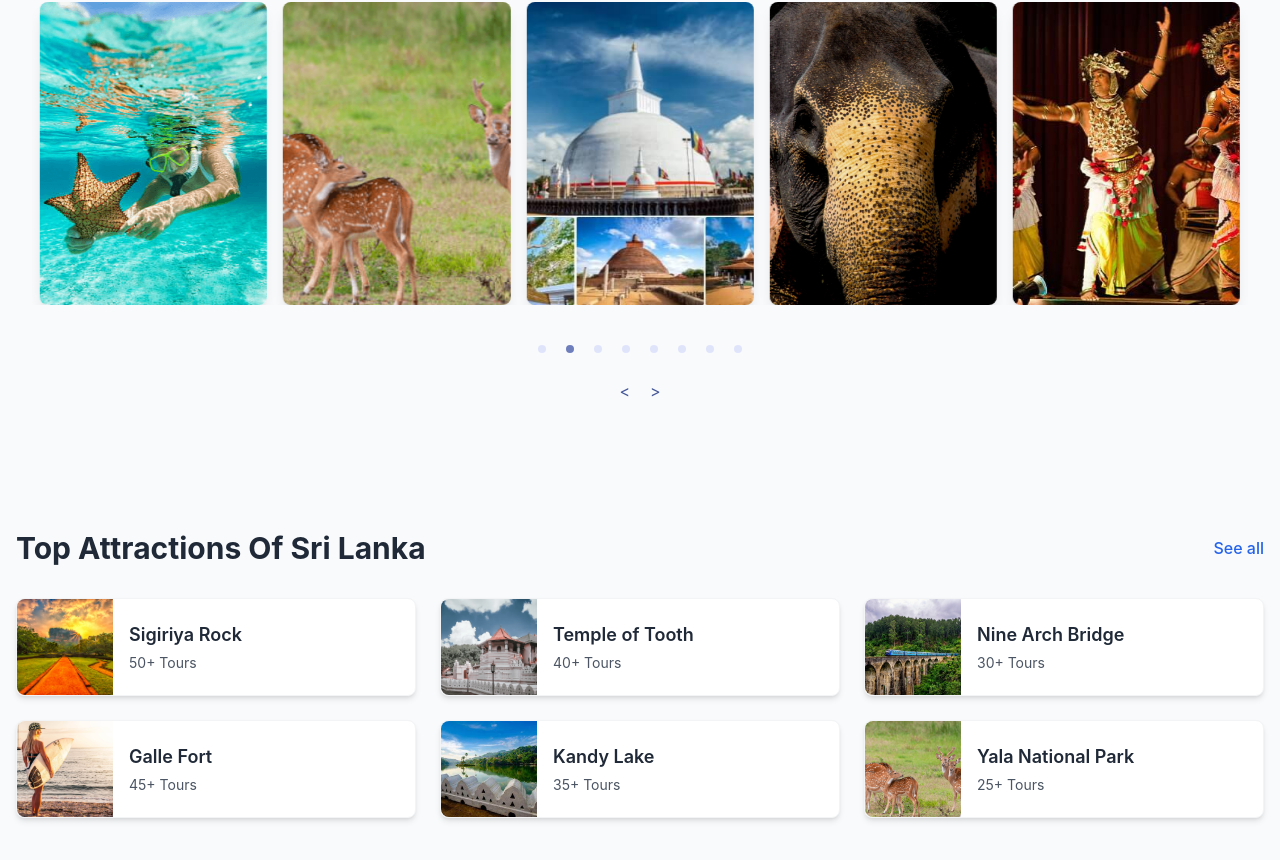
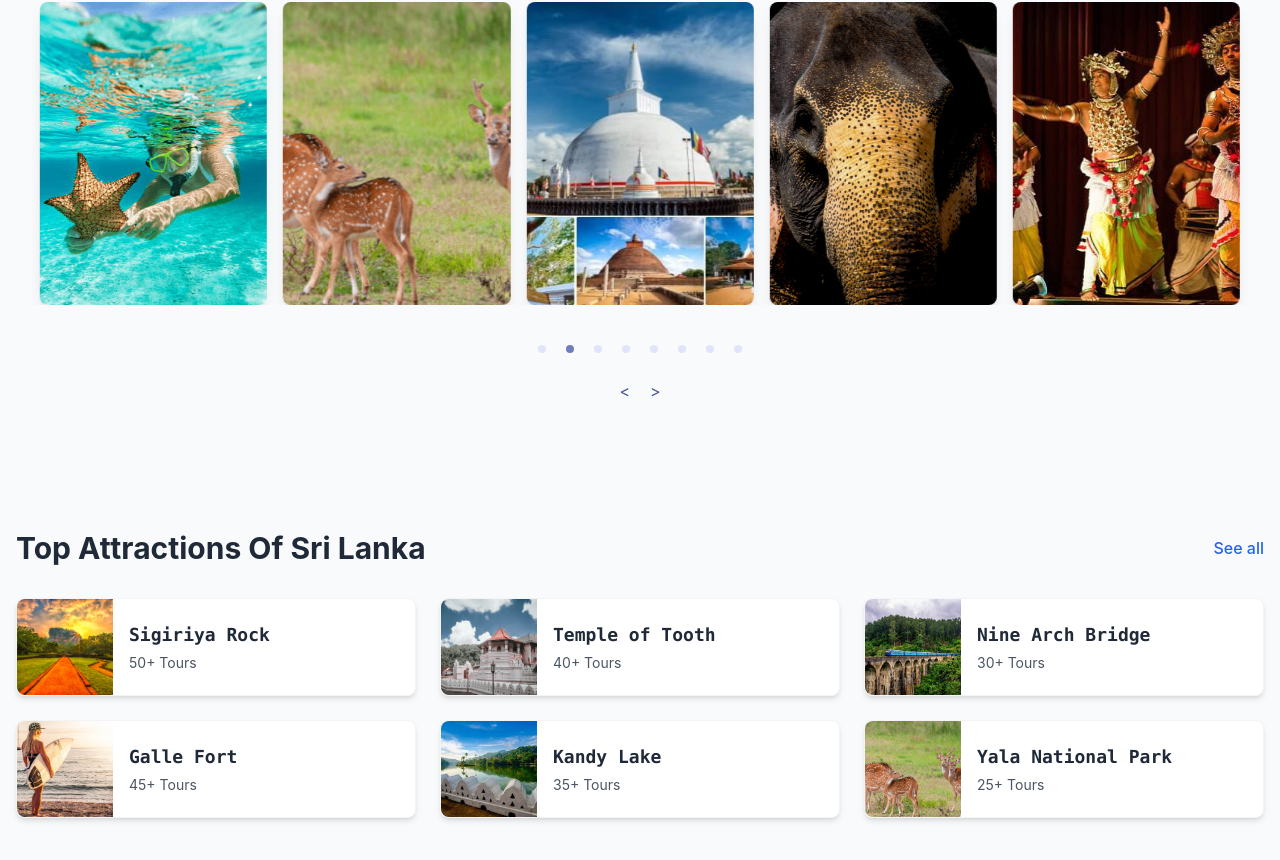
Before and after one commit to Oshanimadhushika/Travel-Landing-Page, a React (Create React App) app: page / in a window 1280 px wide. Shown: the part 1003-1863 px from the top of the page. Built offline with nearby package versions, Linux system fonts and the light colour scheme.

Commit message:
change text style

```diff
--- a/src/pages/PlaceSriLanka.jsx
+++ b/src/pages/PlaceSriLanka.jsx
@@ -71,7 +71,7 @@ const PlaceSriLanka = () => {
                 />
               </div>
               <div className="flex-grow p-4">
-                <h3 className="text-lg font-semibold text-gray-800 group-hover:text-blue-600">
+                <h3 className="text-lg font-bold text-gray-800 group-hover:text-blue-600 font-mono">
                   {place.name}
                 </h3>
                 <p className="text-sm text-gray-600 mt-1">
```
